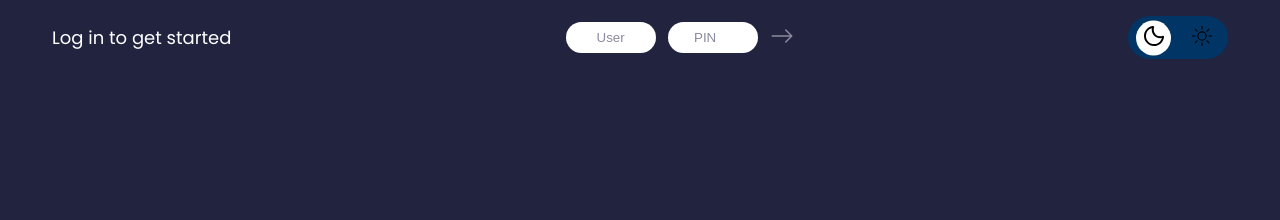
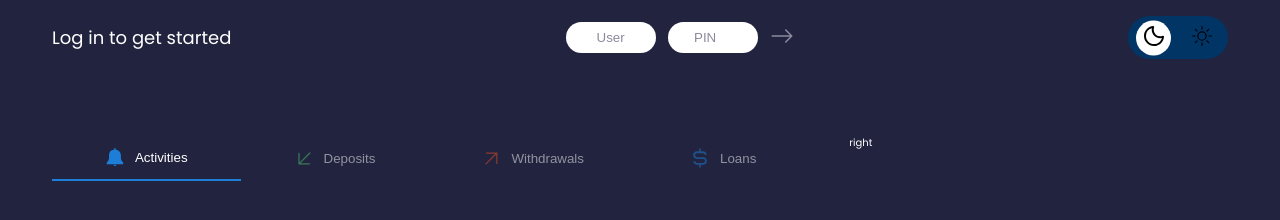
Before and after one commit to Armin-Fullstack/Bankist, a plain HTML site: page index.html in a window 1280 px wide. Drawn offline with Linux system fonts and the light colour scheme.

Commit message:
feat: implemented status buttons

```diff
--- a/index.html
+++ b/index.html
@@ -17,7 +17,7 @@
   <body>
     <!-- Header  -->
     <header class="header">
-      <div class="header-container">
+      <div class="header-container container">
         <p class="header-text">Log in to get started</p>
         <form class="form">
           <input type="text" class="user-input" placeholder="User">
@@ -36,5 +36,33 @@
         </div>
       </div>
     </header>
+    <main>
+      <section>
+        <div class="container grid grid-col-2">
+          <div class="status">
+            <div class="status-buttons">
+              <button class="status-btn active-status-button ">
+                <svg xmlns="http://www.w3.org/2000/svg" width="36" height="36" viewBox="0 0 36 36"><path fill="#1c7ed6" d="m32.85 28.13l-.34-.3A14.37 14.37 0 0 1 30 24.9a12.63 12.63 0 0 1-1.35-4.81v-4.94A10.81 10.81 0 0 0 19.21 4.4V3.11a1.33 1.33 0 1 0-2.67 0v1.31a10.81 10.81 0 0 0-9.33 10.73v4.94a12.63 12.63 0 0 1-1.35 4.81a14.4 14.4 0 0 1-2.47 2.93l-.34.3v2.82h29.8Z" class="clr-i-solid clr-i-solid-path-1"/><path fill="#1c7ed6" d="M15.32 32a2.65 2.65 0 0 0 5.25 0Z" class="clr-i-solid clr-i-solid-path-2"/><path fill="none" d="M0 0h36v36H0z"/></svg>
+                <span>Activities</span>
+              </button>
+              <button class="status-btn">
+                <svg xmlns="http://www.w3.org/2000/svg" width="24" height="24" viewBox="0 0 24 24"><path fill="none" stroke="#4ecb71" stroke-linecap="round" stroke-linejoin="round" stroke-width="1.5" d="M19 6L6 19m0 0V6.52M6 19h12.48"/></svg>
+
+                <span>Deposits</span>
+              </button>
+              <button class="status-btn">
+                <svg xmlns="http://www.w3.org/2000/svg" width="24" height="24" viewBox="0 0 24 24"><path fill="none" stroke="#f24e1e" stroke-linecap="round" stroke-linejoin="round" stroke-width="1.5" d="M6 19L19 6m0 0v12.48M19 6H6.52"/></svg>
+                <span>Withdrawals</span>
+              </button>
+              <button class="status-btn">
+                <svg xmlns="http://www.w3.org/2000/svg" width="16" height="16" viewBox="0 0 16 16"><path fill="#1c7ed6" d="M12.32 8a3 3 0 0 0-2-.7H5.63A1.59 1.59 0 0 1 4 5.69a2 2 0 0 1 0-.25a1.59 1.59 0 0 1 1.63-1.33h4.62a1.59 1.59 0 0 1 1.57 1.33h1.5a3.08 3.08 0 0 0-3.07-2.83H8.67V.31H7.42v2.3H5.63a3.08 3.08 0 0 0-3.07 2.83a2.09 2.09 0 0 0 0 .25a3.07 3.07 0 0 0 3.07 3.07h4.74A1.59 1.59 0 0 1 12 10.35a1.86 1.86 0 0 1 0 .34a1.59 1.59 0 0 1-1.55 1.24h-4.7a1.59 1.59 0 0 1-1.55-1.24H2.69a3.08 3.08 0 0 0 3.06 2.73h1.67v2.27h1.25v-2.27h1.7a3.08 3.08 0 0 0 3.06-2.73v-.34A3.06 3.06 0 0 0 12.32 8z"/></svg>
+                <span>Loans</span>
+              </button>
+            </div>
+          </div>
+          <div class="right">right</div>
+        </div>
+      </section>
+    </main>
   </body>
 </html>
--- a/style.css
+++ b/style.css
@@ -12,16 +12,26 @@ body {
   font-family: "Poppins" , sans-serif;
   color: #fff;
 }
+.container {
+  max-width: 120rem;
+  margin: 0 auto;
+  padding: 0 1.2rem;
+}
+.grid {
+  display: grid;
+  column-gap: 4rem;
+}
+.grid-col-2 {
+  grid-template-columns: 2fr 1fr;
+}
 .header {
   padding: 1.6rem 0;
+  margin-bottom: 6rem;
 }
 .header-container {
   display: flex;
   align-items: center;
   justify-content: space-between;
-  max-width: 120rem;
-  margin: 0 auto;
-  padding: 0 1.2rem;
 }
 .header-text {
   font-size: 1.8rem;
@@ -96,3 +106,34 @@ body {
   width: 2rem;
   height: 2rem;
 }
+
+.status {
+
+}
+.status-buttons {
+  width: 100%;
+  /* background-color: #8C8A9E; */
+  display: flex;
+}
+.status-btn {
+  flex-grow: 1;
+  background-color: transparent;
+  outline: none;
+  border: none;
+  display: flex;
+  justify-content: center;
+  align-items: center;
+  gap: 1rem;
+  color: white;
+  padding: 1.2rem 0;
+  cursor: pointer;
+  opacity: 0.5;
+}
+.active-status-button {
+  border-bottom: 2px solid #1c7ed6;
+  opacity: 1;
+}
+.status-btn svg {
+  width: 2rem;
+  height: 2rem;
+}
```
